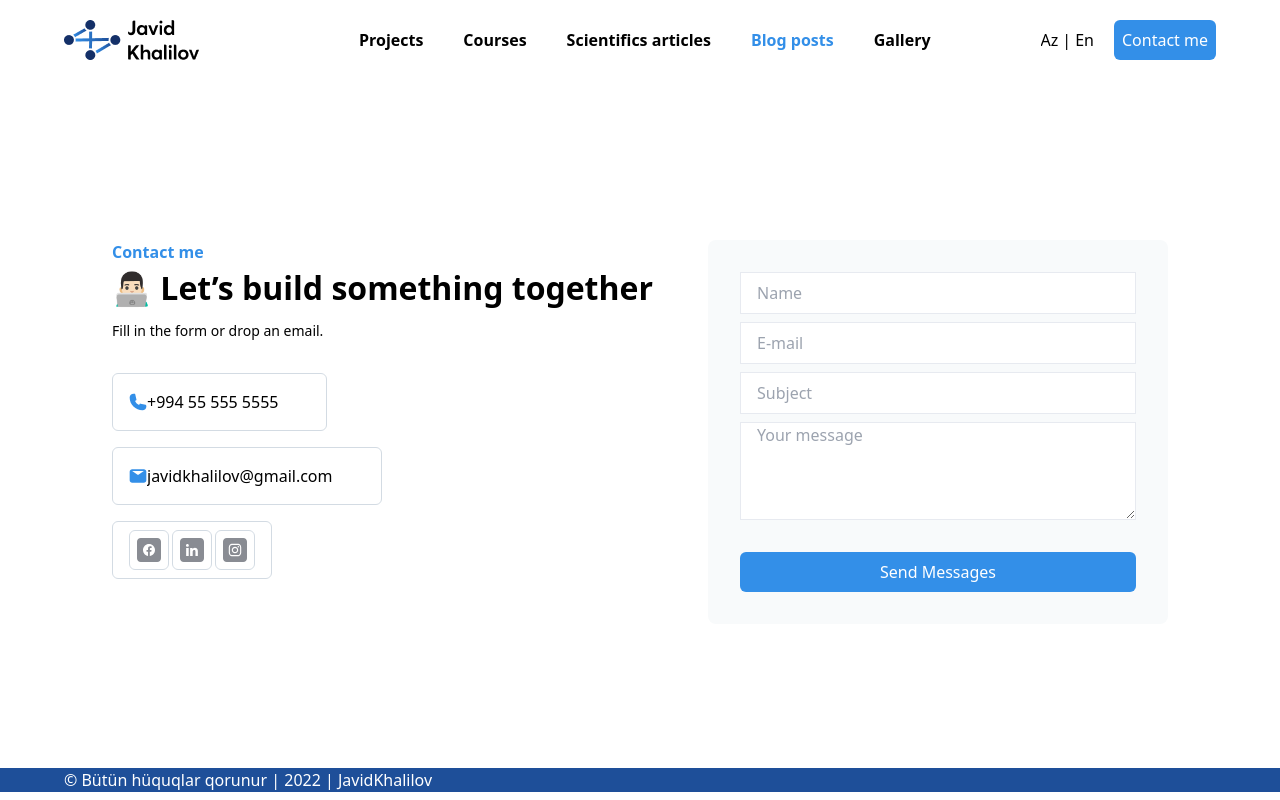
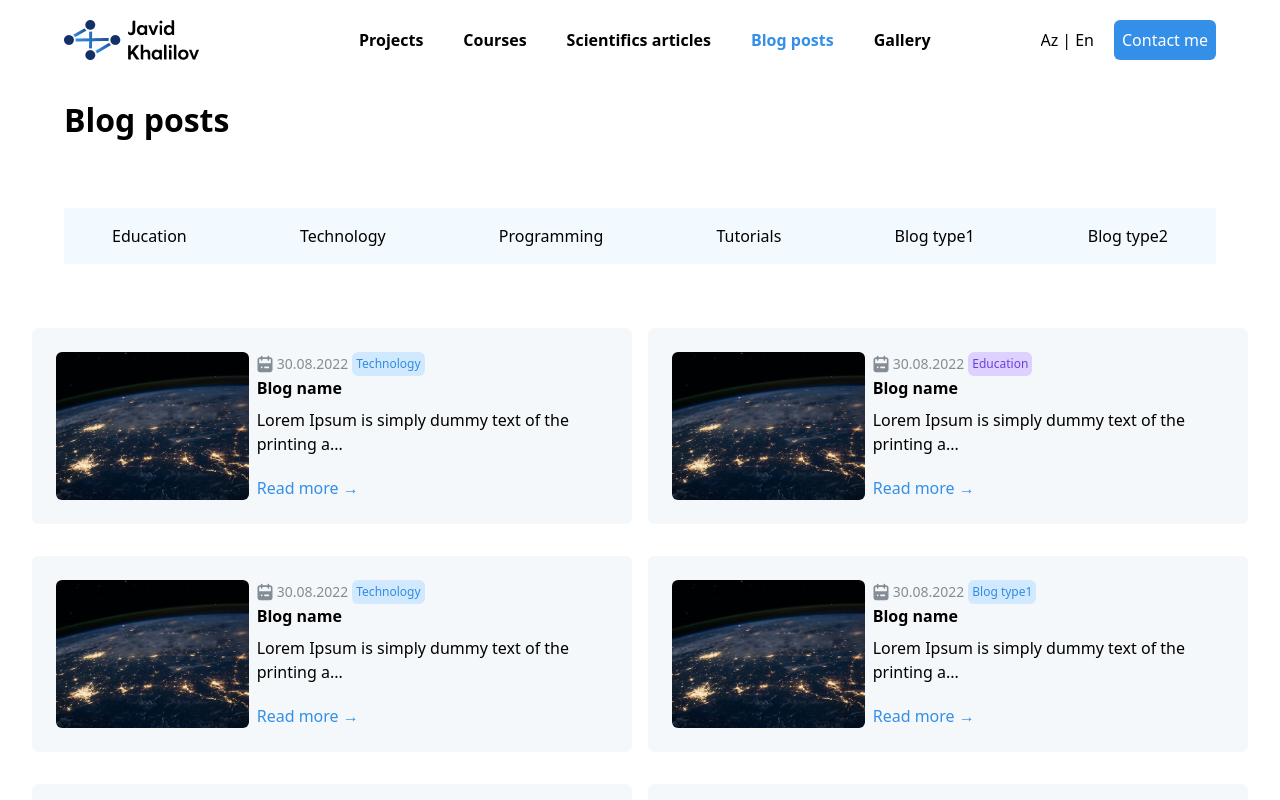
Before and after one commit to Nigar16/jk-personal-portfolio, a React (Create React App) app: page /blogs in a window 1280 px wide. Shown: the top 800 px of the page. Built offline with nearby package versions, Linux system fonts and the light colour scheme.

Commit message:
Blog Posts Page

```diff
--- a/src/app/App.js
+++ b/src/app/App.js
@@ -11,6 +11,7 @@ import InlineProjects from "../pages/projects/InlineProjects";
 import { BrowserRouter, Routes, Route } from "react-router-dom";
 import ProjectsPage from "../pages/projects/ProjectsPage";
 import ArticlePage from "../pages/articles/ArticlePage";
+import BlogPostsPage from "../pages/BlogPostsPage";
 const projectTypes = [
   { id: 1, name: "All", isActive: true },
   { id: 2, name: "Ecommerce", isActive: false },
@@ -26,15 +27,14 @@ function App() {
           <Route path="/" element={<Home />} />
           <Route path="/courses" element={<Course />} />
           <Route path="/inline-courses/:courseid" element={<InlineCourse />} />
-
           <Route
             path="/inline-project/:projectid"
             element={<InlineProjects />}
           />
+
           <Route path="/articles" element={<ArticlePage />} />
           <Route path="/projects" element={<ProjectsPage />} />
-
-          {/*<Route path="/blog-posts/:courseid" element={<Blog />} />*/}
+          <Route path="/blogs" element={<BlogPostsPage />} />
 
 
         </Routes>
--- /dev/null
+++ b/src/pages/BlogPostsPage.jsx
@@ -0,0 +1,52 @@
+import React, { memo, useState, useEffect } from "react";
+import Card from "../components/layout/Card";
+import storageblogs from "../storage-blogs";
+
+
+
+
+
+export default function BlogPostsPage(){
+    const categories=["Education",'Technology','Programming',"Tutorials","Blog type1","Blog type2"]
+    const [storage, setStorage] = useState(storageblogs);
+    const [Active, setActive] = useState(null);
+    const getValue = (e) => {
+        const currentValue = e.target.value;
+        const filteredStorage = storageblogs.filter((item) => {
+            return item.category === currentValue;
+        });
+        setStorage(filteredStorage);
+        setActive(filteredStorage[0].category);
+    };
+    const renderedItems=categories.map((category,index)=>{
+        const active=category===Active?'bg-[#fff]':'';
+        return (
+            <button
+                id={index}
+                onClick={getValue}
+                className={`hover:bg-[#fff] mx-4 hover:text-[#1E4F99] lg:hover:bg-[#F2FAFF] px-4 py-2 rounded-[6px]  lg:bg-[#338FE8] lg:text-[#fff] ${active}`}
+                value={category}>
+                {category}
+            </button>)
+    });
+
+    return(
+        <section className="pt-24">
+            <div className="w-[90%] mr-auto ml-auto flex flex-col ">
+                <h1 className="text-[2rem] pb-4 font-[700]">Blog posts</h1>
+            </div>
+
+            <div className="lg:w-full w-[90%]  container   mt-12 py-2 px-4 bg-[#F2FAFF] mr-auto  ml-auto flex items-center whitespace-nowrap   lg:bg-white justify-between ">
+                <div className="scroll w-[100%] container mr-auto ml-auto lg:overflow-x-auto ml-auto mr-auto flex justify-between">
+                    {renderedItems}
+                </div>
+            </div>
+            <div className="grid mt-16 place-items-center w-[95%] mr-auto ml-auto gap-y-8 gap-x-4 grid-cols-2 xl:grid-cols-2 lg:flex flex-col">
+                {storage.map((item) => {
+                    return <Card item={item} />;
+                })}
+            </div>
+        </section>
+
+    )
+}
--- a/src/storage-blogs.js
+++ b/src/storage-blogs.js
@@ -32,6 +32,40 @@ const storageBlogs=[
         darkcolor:'#328BE1',
         date:'30.08.2022',
     },
+    {
+        id: 4,
+        title: "Blog name",
+        content:
+            "Lorem Ipsum is simply dummy text of the printing and typesetting industry. ",
+        image: require("./assets/images/world.png"),
+        category:'Blog type1',
+        lightcolor:'#D1E9FF',
+        darkcolor:'#328BE1',
+        date:'30.08.2022',
+    },
+    {
+        id: 5,
+        title: "Blog name",
+        content:
+            "Lorem Ipsum is simply dummy text of the printing and typesetting industry. ",
+        image: require("./assets/images/world.png"),
+        category:'Tutorials',
+        lightcolor:'#D1E9FF',
+        darkcolor:'#328BE1',
+        date:'30.08.2022',
+    },
+    {
+        id: 6,
+        title: "Blog name",
+        content:
+            "Lorem Ipsum is simply dummy text of the printing and typesetting industry. ",
+        image: require("./assets/images/world.png"),
+        category:'Programming',
+        lightcolor:'#D1E9FF',
+        darkcolor:'#328BE1',
+        date:'30.08.2022',
+    },
+
 ]
 
 export default storageBlogs;
```
